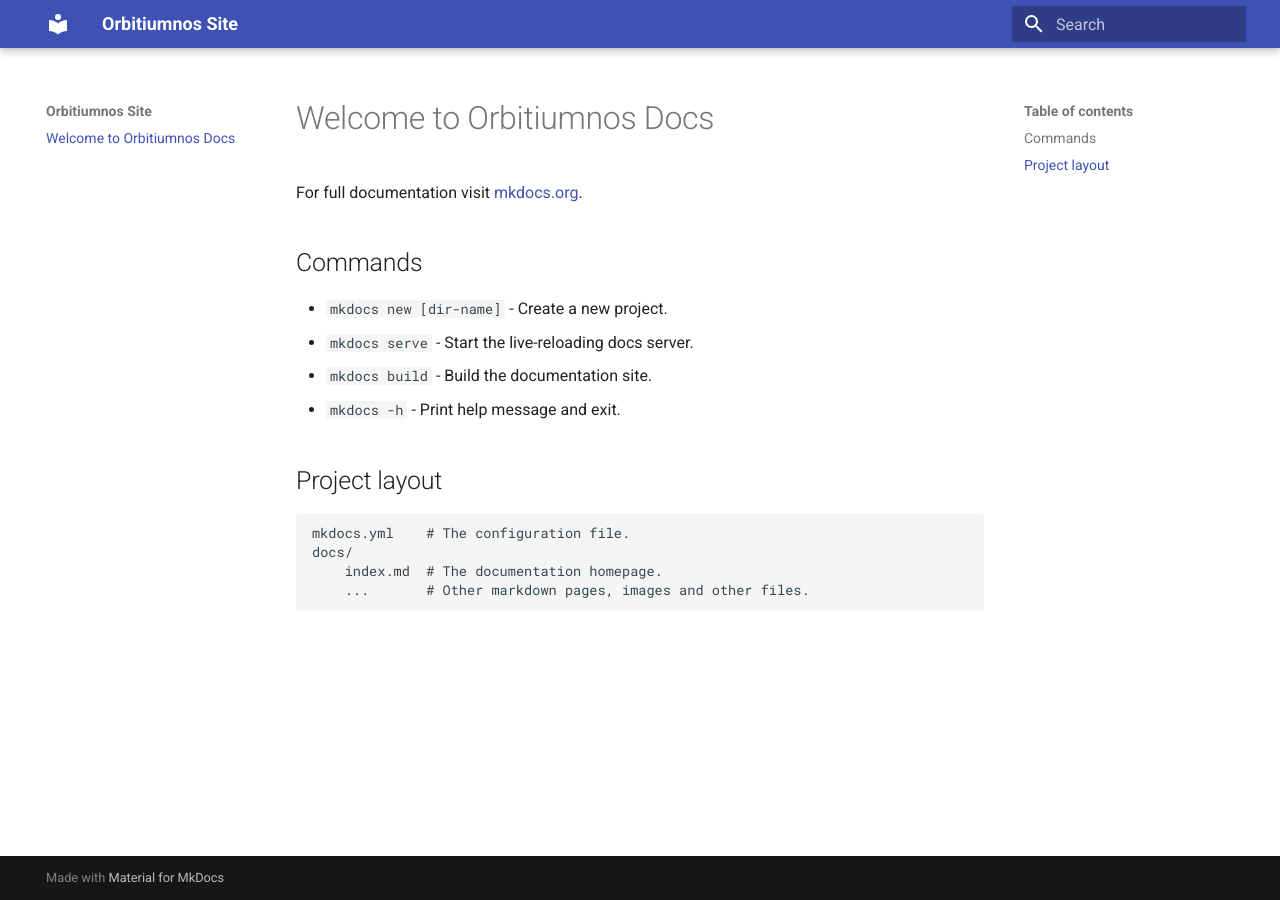
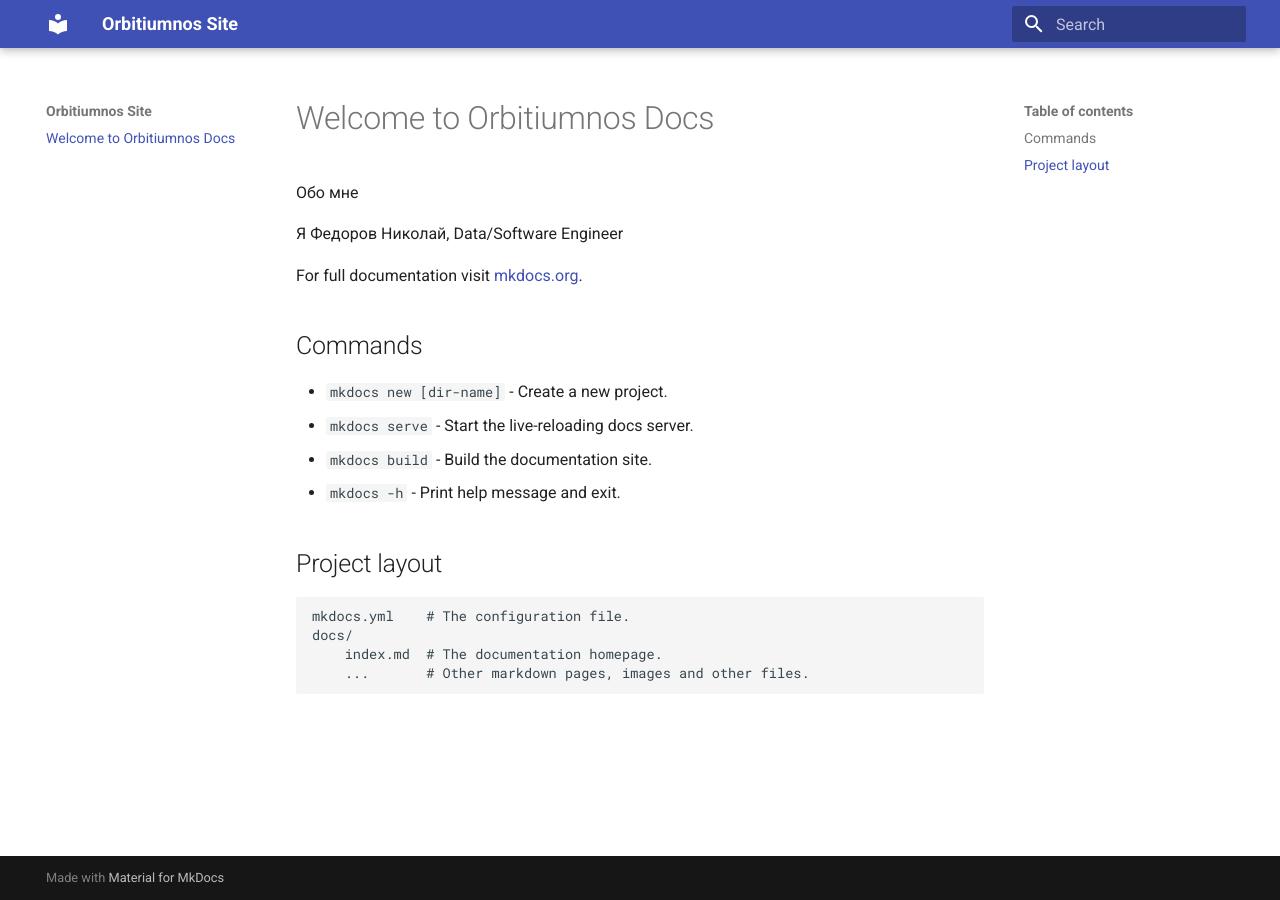
Before and after one commit to Orbitiumnos/MkDocs_CV, an MkDocs documentation site: the page built from docs/index.md, in a window 1280 px wide. Built offline with MkDocs 1.6.1 and Material for MkDocs 9.7.7, drawn with Linux system fonts in a browser that asks for light colours.

```diff
--- a/docs/index.html
+++ /dev/null
@@ -1 +0,0 @@
-<h1>Test</h1>
--- a/docs/index.md
+++ b/docs/index.md
@@ -1,4 +1,8 @@
 # Welcome to Orbitiumnos Docs
+
+Обо мне
+
+Я Федоров Николай, Data/Software Engineer
 
 For full documentation visit [mkdocs.org](https://www.mkdocs.org).
 
```
